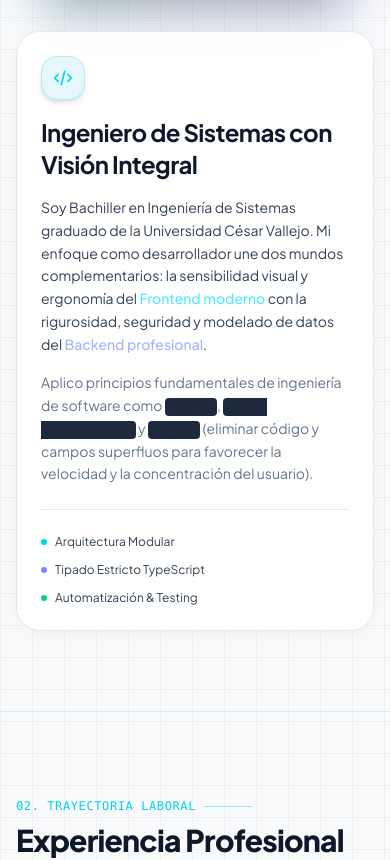
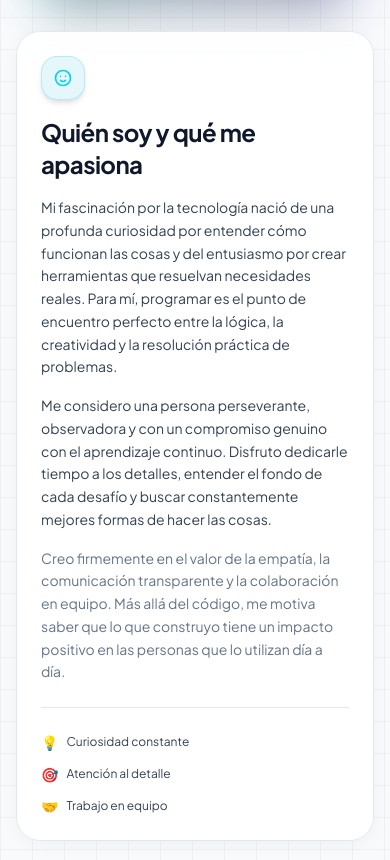
Before and after one commit to CodeZilla26/Portafolio-Ampuero-Jose, an Angular app: page / in a window 390 px wide. Shown: the part 1423-2283 px from the top of the page. Built offline with nearby package versions, Linux system fonts and the light colour scheme.

Commit message:
refactor: personalize Sobre Mi section with authentic narrative and remove CV jargon

```diff
--- a/src/app/components/about/about.component.ts
+++ b/src/app/components/about/about.component.ts
@@ -11,7 +11,7 @@ import { PERSONAL_INFO } from '../../data/portfolio.data';
     <section id="sobre-mi" class="py-20 border-t border-slate-800/80 relative">
       <div class="max-w-7xl mx-auto px-4 sm:px-6 lg:px-8">
 
-        <!-- Section Header (Clean without extra text) -->
+        <!-- Section Header -->
         <div class="text-left max-w-2xl mb-12">
           <div class="inline-flex items-center gap-2 text-cyan-400 font-mono text-xs uppercase tracking-wider mb-2">
             <span>01. Conóceme</span>
@@ -22,62 +22,66 @@ import { PERSONAL_INFO } from '../../data/portfolio.data';
           </h2>
         </div>
 
-        <!-- Two Column Layout: Photo + Ingeniero con Visión Integral -->
+        <!-- Two Column Layout: Photo + Personal Story -->
         <div class="grid grid-cols-1 lg:grid-cols-12 gap-8 lg:gap-12 items-center">
 
           <!-- Photo Column -->
           <div class="lg:col-span-4 flex justify-center">
             <div class="relative group w-full max-w-xs sm:max-w-sm">
-              <!-- Glow behind photo -->
+              <!-- Ambient Glow behind photo -->
               <div class="absolute -inset-1.5 rounded-3xl bg-gradient-to-tr from-cyan-500/25 via-indigo-500/25 to-purple-500/20 blur-xl opacity-75 group-hover:opacity-100 transition duration-500"></div>
 
               <!-- Frame -->
               <div class="relative rounded-3xl bg-slate-900 border border-slate-800 overflow-hidden shadow-2xl">
                 <img
                   src="/Foto.jpg"
-                  alt="Jose Manuel Ampuero Villanueva - Ingeniero de Software"
+                  alt="Jose Manuel Ampuero Villanueva"
                   class="w-full h-[380px] sm:h-[430px] object-cover object-top filter brightness-95 contrast-105 group-hover:scale-105 transition-transform duration-500" />
                 <div class="absolute inset-0 bg-gradient-to-t from-slate-950/80 via-transparent to-transparent pointer-events-none"></div>
               </div>
             </div>
           </div>
 
-          <!-- Card: Ingeniero de Sistemas con Visión Integral -->
-          <div class="lg:col-span-8 p-6 sm:p-8 md:p-10 rounded-3xl bg-slate-900/70 border border-slate-800 backdrop-blur-sm relative overflow-hidden flex flex-col justify-between space-y-6">
+          <!-- Personal Story Card -->
+          <div class="lg:col-span-8 p-6 sm:p-8 md:p-10 rounded-3xl bg-slate-900/70 border border-slate-800 backdrop-blur-sm relative overflow-hidden space-y-6">
 
             <div class="space-y-4">
               <div class="w-11 h-11 rounded-2xl bg-cyan-500/10 border border-cyan-500/20 flex items-center justify-center text-cyan-400 shadow-md">
                 <svg class="w-5 h-5" fill="none" viewBox="0 0 24 24" stroke="currentColor">
-                  <path stroke-linecap="round" stroke-linejoin="round" stroke-width="2" d="M10 20l4-16m4 4l4 4-4 4M6 16l-4-4 4-4" />
+                  <path stroke-linecap="round" stroke-linejoin="round" stroke-width="2" d="M14.828 14.828a4 4 0 01-5.656 0M9 10h.01M15 10h.01M21 12a9 9 0 11-18 0 9 9 0 0118 0z" />
                 </svg>
               </div>
 
               <h3 class="text-2xl sm:text-3xl font-bold text-white tracking-tight">
-                Ingeniero de Sistemas con Visión Integral
+                Quién soy y qué me apasiona
               </h3>
 
               <p class="text-slate-300 text-sm sm:text-base leading-relaxed">
-                Soy Bachiller en Ingeniería de Sistemas graduado de la Universidad César Vallejo. Mi enfoque como desarrollador une dos mundos complementarios: la sensibilidad visual y ergonomía del <strong class="text-cyan-300 font-medium">Frontend moderno</strong> con la rigurosidad, seguridad y modelado de datos del <strong class="text-indigo-300 font-medium">Backend profesional</strong>.
+                Mi fascinación por la tecnología nació de una profunda curiosidad por entender cómo funcionan las cosas y del entusiasmo por crear herramientas que resuelvan necesidades reales. Para mí, programar es el punto de encuentro perfecto entre la lógica, la creatividad y la resolución práctica de problemas.
+              </p>
+
+              <p class="text-slate-300 text-sm sm:text-base leading-relaxed">
+                Me considero una persona perseverante, observadora y con un compromiso genuino con el aprendizaje continuo. Disfruto dedicarle tiempo a los detalles, entender el fondo de cada desafío y buscar constantemente mejores formas de hacer las cosas.
               </p>
 
               <p class="text-slate-400 text-sm sm:text-base leading-relaxed">
-                Aplico principios fundamentales de ingeniería de software como <span class="text-slate-200 font-mono text-xs bg-slate-800 px-2 py-0.5 rounded">SOLID</span>, <span class="text-slate-200 font-mono text-xs bg-slate-800 px-2 py-0.5 rounded">Clean Architecture</span> y <span class="text-slate-200 font-mono text-xs bg-slate-800 px-2 py-0.5 rounded">YAGNI</span> (eliminar código y campos superfluos para favorecer la velocidad y la concentración del usuario).
+                Creo firmemente en el valor de la empatía, la comunicación transparente y la colaboración en equipo. Más allá del código, me motiva saber que lo que construyo tiene un impacto positivo en las personas que lo utilizan día a día.
               </p>
             </div>
 
-            <!-- Bullet tags -->
+            <!-- Personal Facets (Clean and human) -->
             <div class="pt-6 border-t border-slate-800/80 grid grid-cols-1 sm:grid-cols-3 gap-3">
               <div class="flex items-center gap-2 text-xs sm:text-sm text-slate-300">
-                <span class="w-1.5 h-1.5 rounded-full bg-cyan-400"></span>
-                <span>Arquitectura Modular</span>
+                <span class="text-cyan-400 text-sm">💡</span>
+                <span>Curiosidad constante</span>
               </div>
               <div class="flex items-center gap-2 text-xs sm:text-sm text-slate-300">
-                <span class="w-1.5 h-1.5 rounded-full bg-indigo-400"></span>
-                <span>Tipado Estricto TypeScript</span>
+                <span class="text-indigo-400 text-sm">🎯</span>
+                <span>Atención al detalle</span>
               </div>
               <div class="flex items-center gap-2 text-xs sm:text-sm text-slate-300">
-                <span class="w-1.5 h-1.5 rounded-full bg-emerald-400"></span>
-                <span>Automatización & Testing</span>
+                <span class="text-emerald-400 text-sm">🤝</span>
+                <span>Trabajo en equipo</span>
               </div>
             </div>
 
```
